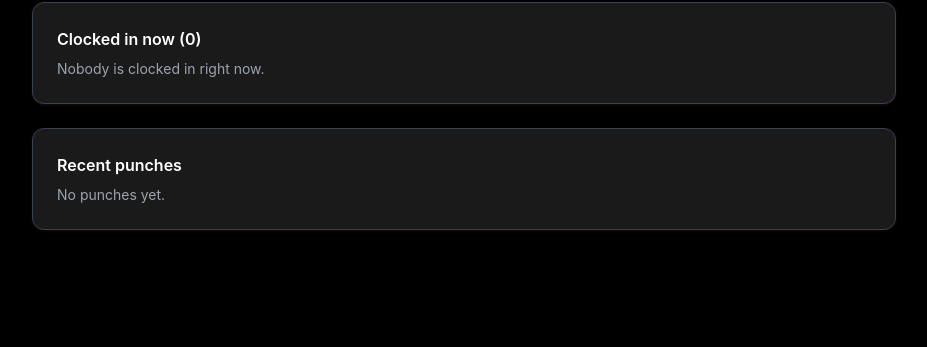
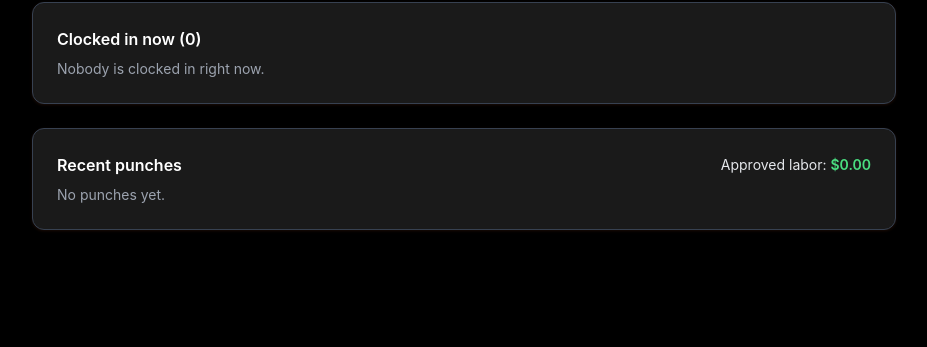
Before and after one commit to mayooo18/project_manager, a Flask app: page /timeclock in a window 1280 px wide. Shown: the part 198-545 px from the top of the page, without its empty margins (176-1103 px from the left). Run offline with Flask 3, Linux system fonts and the light colour scheme; the visitor is signed in with stand-in values (Sample User, id 1); data that the repository does not hold is empty; some libraries are stand-ins or nearby versions.

Commit message:
Time Clock: show labor $ per punch + approved-labor total
Adds a TimePunch.labor_cost property (hours x daily_rate/8 — the same amount
approve_punch posts as a labor Payment) and surfaces it on the Time Clock page:
- open punches show a running $ as they accrue
- recent punches show firm $ when approved, "$X est" when pending
- the Recent panel header shows the total approved labor $

Closes the loop on the approve flow — the owner now sees what a punch costs at
the moment of approving it, not just the hours.

Co-Authored-By: Claude Opus 4.8 <noreply@anthropic.com>

```diff
--- a/app.py
+++ b/app.py
@@ -558,7 +558,9 @@ def timeclock():
                     .order_by(TimePunch.clock_in.desc()).all())
     recent = (TimePunch.query.filter(TimePunch.clock_out.isnot(None))
               .order_by(TimePunch.clock_in.desc()).limit(50).all())
-    return render_template('timeclock.html', open_punches=open_punches, recent=recent)
+    approved_total = round(sum(p.labor_cost for p in recent if p.approved), 2)
+    return render_template('timeclock.html', open_punches=open_punches,
+                           recent=recent, approved_total=approved_total)
 
 
 @app.route('/timeclock/<int:punch_id>/approve', methods=['POST'])
--- a/models.py
+++ b/models.py
@@ -398,6 +398,13 @@ class TimePunch(db.Model):
         end = self.clock_out or datetime.utcnow()
         return round((end - self.clock_in).total_seconds() / 3600.0, 2)
 
+    @property
+    def labor_cost(self):
+        """Dollar cost of this punch: hours x hourly rate (daily_rate / 8).
+        Mirrors the amount approve_punch posts as a labor Payment."""
+        rate = (self.worker.daily_rate or 0) / self.HOURS_PER_DAY if self.worker else 0
+        return round((self.hours or 0) * rate, 2)
+
 
 class AIActionLog(db.Model):
     id = db.Column(db.Integer, primary_key=True)
--- a/templates/timeclock.html
+++ b/templates/timeclock.html
@@ -37,6 +37,7 @@
           <span class="inline-block w-2 h-2 rounded-full bg-green-400 mr-2"></span>
           <span class="text-gray-100 text-sm">{{ p.worker.name }}</span>
           <span class="text-gray-500 text-xs">· {{ p.project.name if p.project else 'No job' }} · since {{ p.clock_in.strftime('%b %d %I:%M %p') }} · {{ p.hours }} h</span>
+          <span class="text-xs" style="color:#fbbf24;">· ${{ '%.2f' % p.labor_cost }} running</span>
         </div>
       </div>
       {% endfor %}
@@ -46,7 +47,10 @@
   </div>
 
   <div class="card p-5">
-    <p class="text-white font-semibold mb-2">Recent punches</p>
+    <div class="flex items-center justify-between mb-2 flex-wrap gap-2">
+      <p class="text-white font-semibold">Recent punches</p>
+      <p class="text-sm">Approved labor: <span style="color:#4ade80;font-weight:600;">${{ '%.2f' % approved_total }}</span></p>
+    </div>
     {% if recent %}
       {% for p in recent %}
       <div class="row">
@@ -54,7 +58,12 @@
           <div class="text-sm">
             <span class="text-gray-100">{{ p.worker.name }}</span>
             <span class="text-gray-500 text-xs">· {{ p.project.name if p.project else 'No job' }} · {{ p.hours }} h</span>
-            {% if p.approved %}<span class="text-green-400 text-xs ml-1">✓ approved</span>{% endif %}
+            {% if p.approved %}
+              <span class="text-xs ml-1" style="color:#4ade80;">· ${{ '%.2f' % p.labor_cost }}</span>
+              <span class="text-green-400 text-xs ml-1">✓ approved</span>
+            {% else %}
+              <span class="text-xs ml-1" style="color:#9ca3af;">· ${{ '%.2f' % p.labor_cost }} est</span>
+            {% endif %}
           </div>
           <form method="POST" action="{{ url_for('edit_punch', punch_id=p.id) }}" class="flex items-center gap-2 flex-wrap">
             <input type="hidden" name="csrf_token" value="{{ csrf_token() }}">
```
